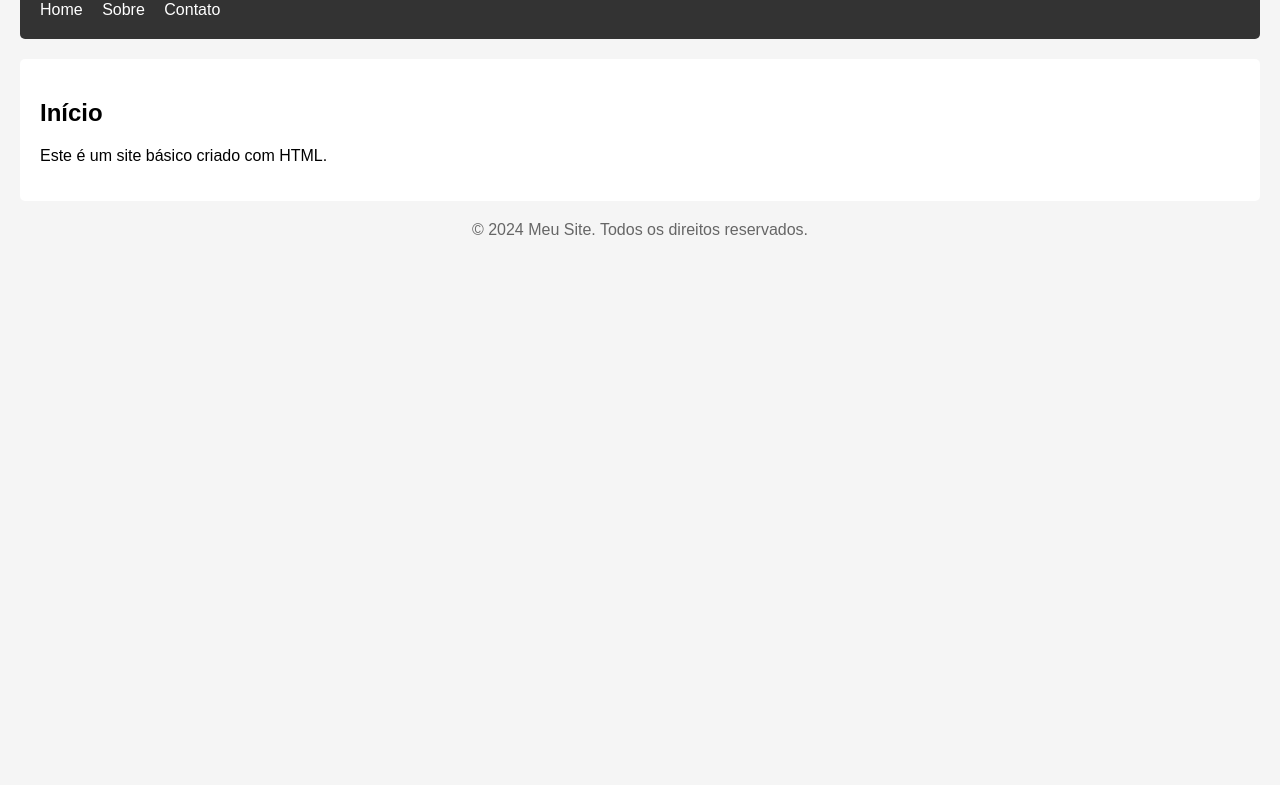
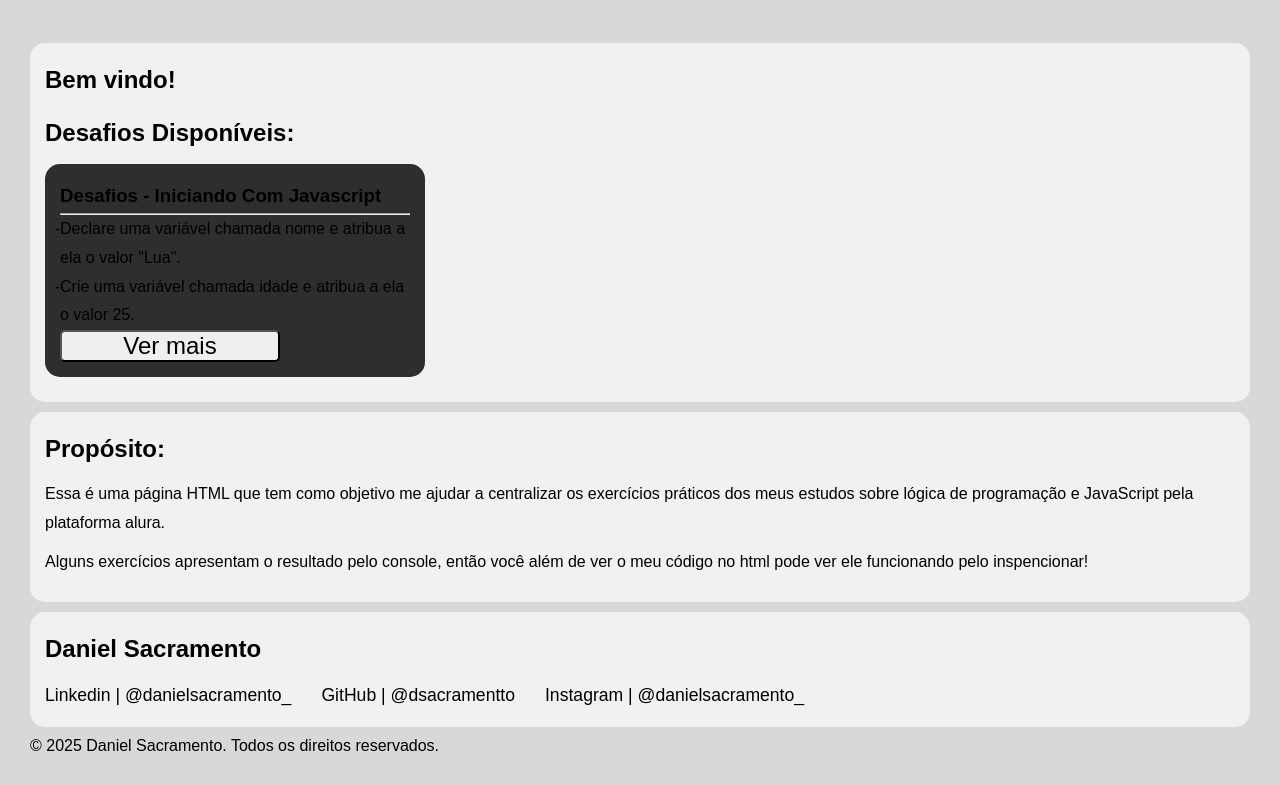
Before and after one commit to Dsacramentto/desafios-alura-logica-de-programacao-com-javascript, a plain HTML site: page index.html in a window 1280 px wide. Shown: the part 137-922 px from the top of the page. Before the commit the page ends 800 px from the top, so only its background shows below. Drawn offline with Linux system fonts and the light colour scheme.

Commit message:
First commit

```diff
--- a/index.html
+++ b/index.html
@@ -4,13 +4,13 @@
 <head>
     <meta charset="UTF-8">
     <meta name="viewport" content="width=device-width, initial-scale=1.0">
-    <link rel="stylesheet" href="src/estilo/main.css">k
-    <title>Meu Site</title>
+    <link rel="stylesheet" href="src/estilo/main.css">
+    <title>DS | Exercícios Práticos</title>
 </head>
 
 <body>
     <header>
-        <h1>Bem-vindo</h1>
+        <h1>Bem-vindo!</h1>
         <nav>
             <a href="#home">Home</a>
             <a href="#about">Sobre</a>
@@ -20,14 +20,46 @@
 
     <main>
         <section id="home">
-            <h2>Início</h2>
-            <p>Este é um site básico criado com HTML.</p>
+            <h1>Bem vindo!</h1>
+            <h2>Desafios Disponíveis:</h2>
+            <section id="d1" class="desafios-card">
+                <h3>Desafios - Iniciando Com Javascript</h3>
+                <hr>
+                <ul id="lista-de-desafios">
+                    <li>Declare uma variável chamada nome e atribua a ela o valor "Lua".
+                    </li>
+                    <li>Crie uma variável chamada idade e atribua a ela o valor 25.
+                    </li>
+                    <button class="btn-default">Ver mais</button>
+                </ul>
+            </section>
+        </section>
+        <section id="about">
+            <h2>Propósito:</h2>
+            <p>Essa é uma página HTML que tem como objetivo me ajudar a centralizar os exercícios práticos dos meus
+                estudos sobre lógica de programação e JavaScript pela plataforma alura.</p>
+            <p>Alguns exercícios apresentam o resultado pelo console, então você além de ver o meu código no html pode
+                ver ele funcionando pelo inspencionar!</p>
+        </section>
+        <section id="contact">
+            <h1>Daniel Sacramento</h1>
+            <ul>
+                <li id="linkedin"><a href="http://" target="_blank" rel="noopener noreferrer">Linkedin |
+                        @danielsacramento_</a>
+                </li>
+                <li id="github"><a href="http://" target="_blank" rel="noopener noreferrer">GitHub | @dsacramentto</a>
+                </li>
+                <li id="instagram"><a href="http://" target="_blank" rel="noopener noreferrer">Instagram |
+                        @danielsacramento_</a>
+                </li>
+            </ul>
         </section>
     </main>
 
     <footer>
-        <p>&copy; 2024 Meu Site. Todos os direitos reservados.</p>
+        <p>&copy; 2025 Daniel Sacramento. Todos os direitos reservados.</p>
     </footer>
+    <script src="src/script/app.js"></script>
 </body>
 
 </html>
--- a/src/estilo/main.css
+++ b/src/estilo/main.css
@@ -1,32 +1,94 @@
-body {
-  font-family: Arial, sans-serif;
+* {
+  padding: 0;
   margin: 0;
-  padding: 20px;
-  background-color: #f5f5f5;
 }
 
-header {
-  background-color: #333;
-  color: white;
-  padding: 20px;
-  border-radius: 5px;
+body {
+  padding: 30px;
+  background-color: rgb(216, 216, 216);
+  font-family: sans-serif;
 }
 
-nav a {
+body > header {
+  margin-bottom: 45px;
+  padding: 20px;
+  border-radius: 15px;
+  background-color: rgb(122, 122, 122);
   color: white;
-  margin-right: 15px;
-  text-decoration: none;
 }
 
-main {
-  background-color: white;
-  padding: 20px;
-  margin-top: 20px;
-  border-radius: 5px;
+nav {
+  margin-top: 10px;
 }
 
-footer {
-  text-align: center;
-  margin-top: 20px;
-  color: #666;
+header nav a {
+  margin-right: 10px;
+  text-decoration: none;
+  color: white;
 }
+
+nav a:hover {
+  border-bottom: 1px solid white;
+}
+
+section {
+  border-radius: 15px;
+  padding: 15px;
+  background-color: rgb(241, 241, 241);
+  margin-bottom: 10px;
+  line-height: 1.8;
+}
+
+section h1,
+h2 {
+  margin-bottom: 10px;
+}
+
+section p {
+  margin-bottom: 10px;
+}
+
+.desafios-card {
+  max-width: 350px;
+  background-color: rgb(46, 46, 46);
+}
+
+.header-desafios-card {
+  border-bottom: 2px solid white;
+}
+
+ul {
+  display: flex;
+  gap: 30px;
+  list-style: none;
+}
+
+ul a {
+  font-size: 1.1em;
+  text-decoration: none;
+  color: black;
+  transition: 0.2s ease-in;
+}
+
+ul a:hover {
+  color: white;
+  padding: 5px;
+  border-radius: 7px;
+  background-color: rgb(3, 0, 32);
+}
+
+#lista-de-desafios {
+  gap: 0;
+  flex-direction: column;
+  list-style: "-";
+}
+
+.mostrar-mais {
+  display: none;
+}
+
+.btn-default {
+  max-width: 220px;
+  border-radius: 5px;
+  font-size: 1.5em;
+}
```
Also changed, not shown: src/script/app.js (added).
